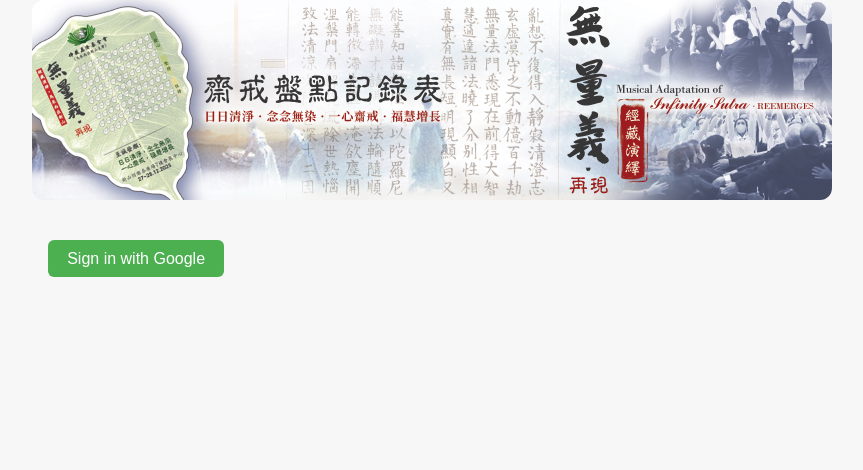
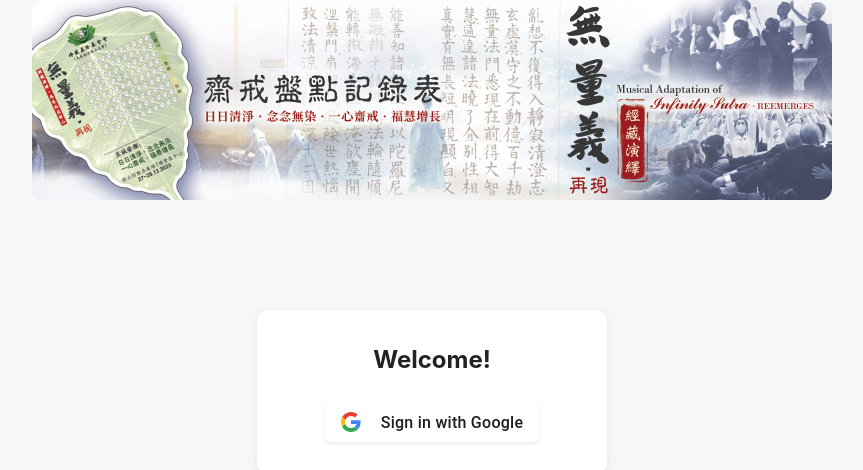
Before and after one commit to chungie55/tzu-chi-vege-calendar, a Next.js app: page / in a window 1280 px wide. Shown: the top 470 px of the page, without its empty margins (208-1071 px from the left). Built offline with nearby package versions, Linux system fonts and the light colour scheme; no server answers.

Commit message:
Update Google Sign In and Countdown Flip Card

```diff
--- a/src/app/Calendar.tsx
+++ b/src/app/Calendar.tsx
@@ -81,6 +81,20 @@
     rows.push(months.slice(i, i + monthsPerRow));
   }
 
+  // Flip animation state
+  const [flipped, setFlipped] = useState(false);
+  const [prevDaysLeft, setPrevDaysLeft] = useState(daysLeft);
+
+  useEffect(() => {
+    if (daysLeft !== prevDaysLeft) {
+      setFlipped(true);
+      setTimeout(() => {
+        setFlipped(false);
+        setPrevDaysLeft(daysLeft);
+      }, 600);
+    }
+  }, [daysLeft, prevDaysLeft]);
+
   return (
     <div
       className="calendar-wrapper"
@@ -91,16 +105,22 @@
     >
       {/* Progress Bar */}
       <div className="progress-wrapper">
+        <div className="progress-bar">
+          <div className="progress-fill" style={{ width: `${progressPercent}%` }}></div>
+        </div>
         <div className="progress-label">
           {markedDates.length} / {totalDays} days completed
         </div>
-        <div className="progress-bar">
-          <div className="progress-fill" style={{ width: `${progressPercent}%` }}></div>
+      </div>
+
+      {/* Flip Card Countdown */}
+      <div className={`flip-card${flipped ? " flipped" : ""}`}>
+        <div className="flip-card-inner">
+          <div className="flip-card-front">{prevDaysLeft}</div>
+          <div className="flip-card-back">{daysLeft}</div>
         </div>
       </div>
-
-      {/* Countdown */}
-      <div className="countdown">{daysLeft} days left until 26 Dec 2025</div>
+    <div className="flip-label">Days left until 26 Dec 2025</div>
 
       {/* Dynamic month rows */}
       {rows.map((row, idx) => (
--- a/src/app/globals.css
+++ b/src/app/globals.css
@@ -21,6 +21,112 @@
   margin-bottom: 1rem;
   text-align: center;
 }
+
+/* ===== Google Sign In ===== */
+.gsi-material-button {
+  -moz-user-select: none;
+  -webkit-user-select: none;
+  -ms-user-select: none;
+  -webkit-appearance: none;
+  background-color: WHITE;
+  background-image: none;
+  border: 1px solid #747775;
+  -webkit-border-radius: 20px;
+  border-radius: 20px;
+  -webkit-box-sizing: border-box;
+  box-sizing: border-box;
+  color: #1f1f1f;
+  cursor: pointer;
+  font-family: 'Roboto', arial, sans-serif;
+  font-size: 14px;
+  height: 40px;
+  letter-spacing: 0.25px;
+  outline: none;
+  overflow: hidden;
+  padding: 0 12px;
+  position: relative;
+  text-align: center;
+  -webkit-transition: background-color .218s, border-color .218s, box-shadow .218s;
+  transition: background-color .218s, border-color .218s, box-shadow .218s;
+  vertical-align: middle;
+  white-space: nowrap;
+  width: auto;
+  max-width: 400px;
+  min-width: min-content;
+}
+
+.gsi-material-button .gsi-material-button-icon {
+  height: 20px;
+  margin-right: 12px;
+  min-width: 20px;
+  width: 20px;
+}
+
+.gsi-material-button .gsi-material-button-content-wrapper {
+  -webkit-align-items: center;
+  align-items: center;
+  display: flex;
+  -webkit-flex-direction: row;
+  flex-direction: row;
+  -webkit-flex-wrap: nowrap;
+  flex-wrap: nowrap;
+  height: 100%;
+  justify-content: space-between;
+  position: relative;
+  width: 100%;
+}
+
+.gsi-material-button .gsi-material-button-contents {
+  -webkit-flex-grow: 1;
+  flex-grow: 1;
+  font-family: 'Roboto', arial, sans-serif;
+  font-weight: 500;
+  overflow: hidden;
+  text-overflow: ellipsis;
+  vertical-align: top;
+}
+
+.gsi-material-button .gsi-material-button-state {
+  -webkit-transition: opacity .218s;
+  transition: opacity .218s;
+  bottom: 0;
+  left: 0;
+  opacity: 0;
+  position: absolute;
+  right: 0;
+  top: 0;
+}
+
+.gsi-material-button:disabled {
+  cursor: default;
+  background-color: #ffffff61;
+  border-color: #1f1f1f1f;
+}
+
+.gsi-material-button:disabled .gsi-material-button-contents {
+  opacity: 38%;
+}
+
+.gsi-material-button:disabled .gsi-material-button-icon {
+  opacity: 38%;
+}
+
+.gsi-material-button:not(:disabled):active .gsi-material-button-state,
+.gsi-material-button:not(:disabled):focus .gsi-material-button-state {
+  background-color: #303030;
+  opacity: 12%;
+}
+
+.gsi-material-button:not(:disabled):hover {
+  -webkit-box-shadow: 0 1px 2px 0 rgba(60, 64, 67, .30), 0 1px 3px 1px rgba(60, 64, 67, .15);
+  box-shadow: 0 1px 2px 0 rgba(60, 64, 67, .30), 0 1px 3px 1px rgba(60, 64, 67, .15);
+}
+
+.gsi-material-button:not(:disabled):hover .gsi-material-button-state {
+  background-color: #303030;
+  opacity: 8%;
+}
+
 
 /* ===== Buttons ===== */
 button {
@@ -162,3 +268,49 @@
   background: #4caf50;
   color: white;
 }
+
+/* ===== Count down flip card ===== */
+.flip-card {
+  background: transparent;
+  width: 120px;
+  height: 80px;
+  perspective: 600px;
+  margin: 0 auto 1.5rem auto;
+}
+.flip-card-inner {
+  position: relative;
+  width: 100%;
+  height: 100%;
+  text-align: center;
+  transition: transform 0.6s cubic-bezier(.4,2,.3,.7);
+  transform-style: preserve-3d;
+}
+.flip-card.flipped .flip-card-inner {
+  transform: rotateX(180deg);
+}
+.flip-card-front, .flip-card-back {
+  position: absolute;
+  width: 100%;
+  height: 100%;
+  backface-visibility: hidden;
+  background: #222;
+  color: #fff;
+  border-radius: 12px;
+  display: flex;
+  align-items: center;
+  justify-content: center;
+  font-size: 2.5rem;
+  font-weight: bold;
+  box-shadow: 0 2px 8px rgba(0,0,0,0.12);
+}
+.flip-card-back {
+  background: #4caf50;
+  color: #fff;
+  transform: rotateX(180deg);
+}
+.flip-label {
+  text-align: center;
+  font-weight: bold;
+  margin-bottom: 0.5rem;
+  color: #444;
+}
--- a/src/app/page.tsx
+++ b/src/app/page.tsx
@@ -10,12 +10,76 @@
   if (loading) return <p>Loading...</p>;
   if (!user)
     return (
-      <button
-        onClick={() => signInWithPopup(auth, new GoogleAuthProvider())}
-        className="px-4 py-2 bg-blue-600 text-white rounded-md"
+      <div
+        style={{
+          display: "flex",
+          justifyContent: "center",
+          alignItems: "center",
+          minHeight: "40vh",
+        }}
       >
-        Sign in with Google
-      </button>
+        <div
+          style={{
+            background: "#fff",
+            borderRadius: "12px",
+            boxShadow: "0 2px 8px rgba(0,0,0,0.08)",
+            padding: "2rem",
+            textAlign: "center",
+            maxWidth: "350px",
+            width: "100%",
+          }}
+        >
+          <h2 style={{ marginBottom: "1.5rem" }}>Welcome!</h2>
+          <button
+            onClick={() => signInWithPopup(auth, new GoogleAuthProvider())}
+            className="gsi-material-button"
+            style={{
+              display: "flex",
+              alignItems: "center",
+              gap: "0.5rem",
+              padding: "0.5rem 1rem",
+              border: "none",
+              borderRadius: "6px",
+              background: "#fff",
+              boxShadow: "0 2px 4px rgba(0,0,0,0.08)",
+              cursor: "pointer",
+              fontSize: "1rem",
+              margin: "0 auto",
+            }}
+          >
+            <span
+              className="gsi-material-button-icon"
+              style={{ display: "flex", alignItems: "center" }}
+            >
+              <svg
+                version="1.1"
+                xmlns="http://www.w3.org/2000/svg"
+                viewBox="0 0 48 48"
+                style={{ width: 24, height: 24, display: "block" }}
+              >
+                <path
+                  fill="#EA4335"
+                  d="M24 9.5c3.54 0 6.71 1.22 9.21 3.6l6.85-6.85C35.9 2.38 30.47 0 24 0 14.62 0 6.51 5.38 2.56 13.22l7.98 6.19C12.43 13.72 17.74 9.5 24 9.5z"
+                ></path>
+                <path
+                  fill="#4285F4"
+                  d="M46.98 24.55c0-1.57-.15-3.09-.38-4.55H24v9.02h12.94c-.58 2.96-2.26 5.48-4.78 7.18l7.73 6c4.51-4.18 7.09-10.36 7.09-17.65z"
+                ></path>
+                <path
+                  fill="#FBBC05"
+                  d="M10.53 28.59c-.48-1.45-.76-2.99-.76-4.59s.27-3.14.76-4.59l-7.98-6.19C.92 16.46 0 20.12 0 24c0 3.88.92 7.54 2.56 10.78l7.97-6.19z"
+                ></path>
+                <path
+                  fill="#34A853"
+                  d="M24 48c6.48 0 11.93-2.13 15.89-5.81l-7.73-6c-2.15 1.45-4.92 2.3-8.16 2.3-6.26 0-11.57-4.22-13.47-9.91l-7.98 6.19C6.51 42.62 14.62 48 24 48z"
+                ></path>
+                <path fill="none" d="M0 0h48v48H0z"></path>
+              </svg>
+            </span>
+            <span className="gsi-material-button-contents">Sign in with Google</span>
+          </button>
+        </div>
+      </div>
     );
 
   return (
```
